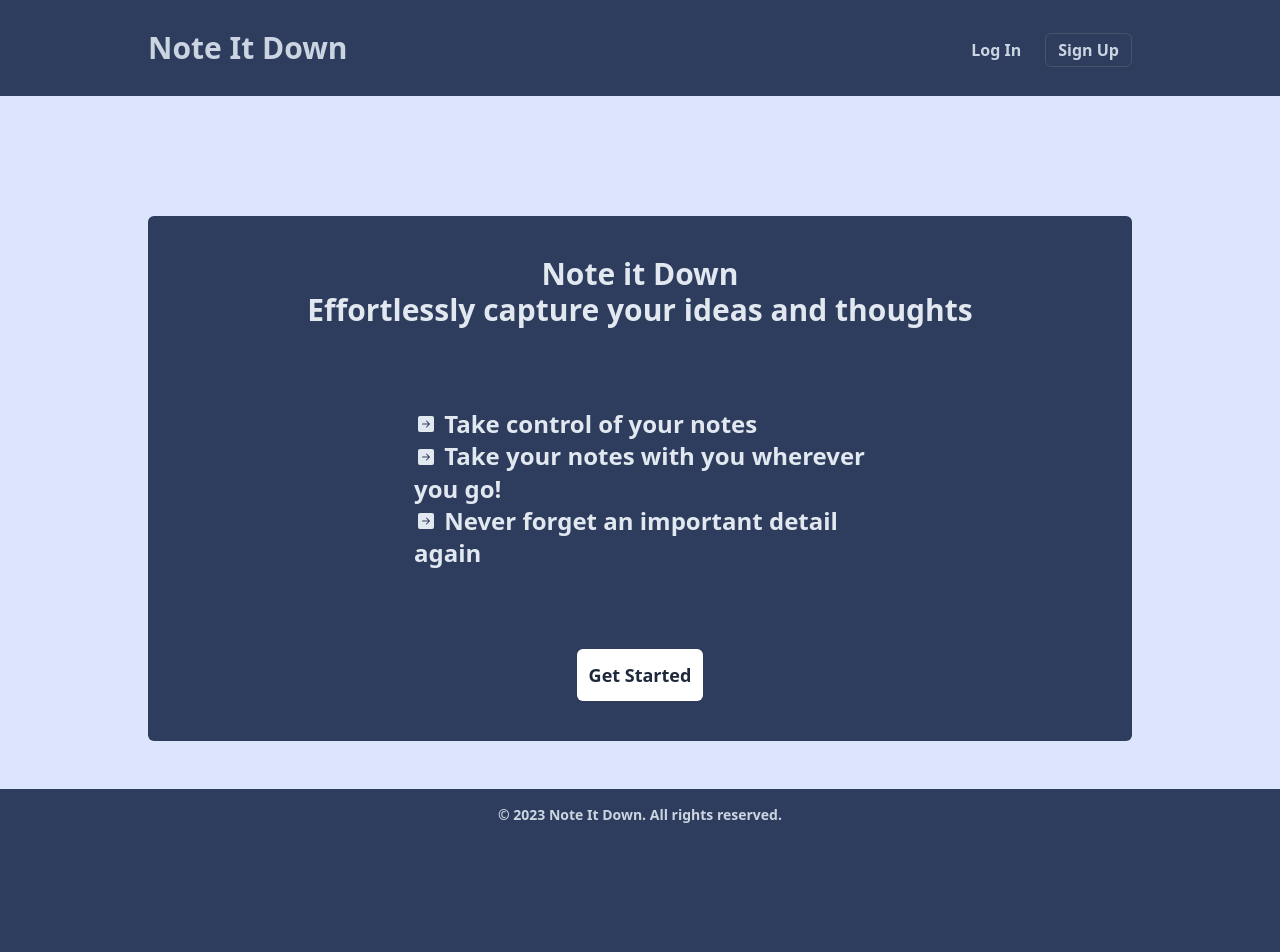
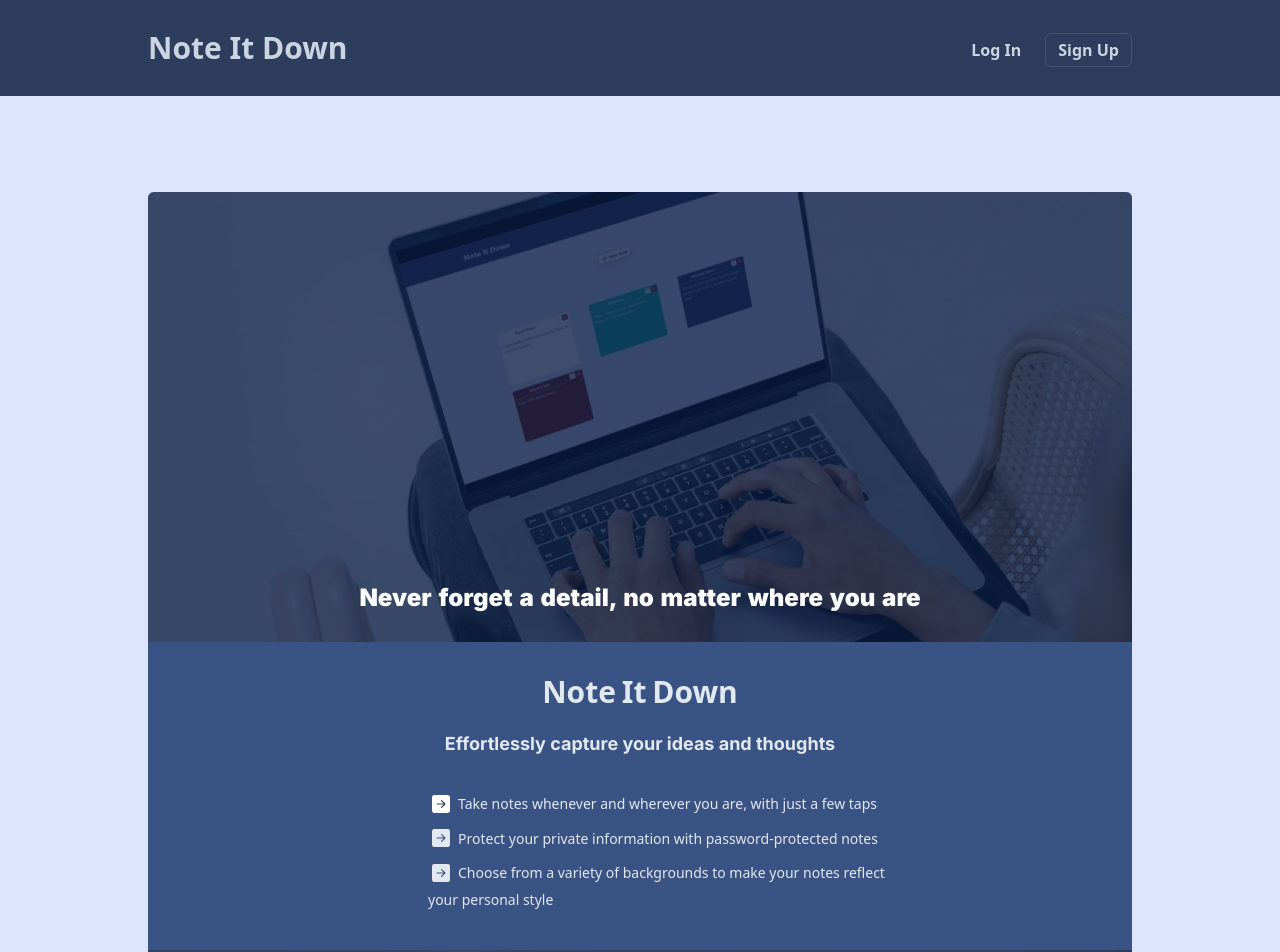
Before and after one commit to argunidem/note-it-down, a React (Create React App) app: page / in a window 1280 px wide. Shown: the top 952 px of the page. Before the commit the page ends 837 px from the top, so only its background shows below. Built offline with nearby package versions, Linux system fonts and the light colour scheme; no server answers.

Commit message:
landing page

```diff
--- a/public/index.html
+++ b/public/index.html
@@ -11,6 +11,12 @@
     />
     <link rel="apple-touch-icon" href="%PUBLIC_URL%/logo192.png" />
     <link rel="manifest" href="%PUBLIC_URL%/manifest.json" />
+    <link rel="preconnect" href="https://fonts.googleapis.com" />
+    <link rel="preconnect" href="https://fonts.gstatic.com" crossorigin />
+    <link
+      href="https://fonts.googleapis.com/css2?family=Inter:wght@100;200;300;400;500;600;700;800;900&display=swap"
+      rel="stylesheet"
+    />
     <title>Note It Down</title>
   </head>
   <body>
--- a/src/components/Create.jsx
+++ b/src/components/Create.jsx
@@ -27,7 +27,7 @@ const Create = ({ fetchNotes }) => {
           exit={{ x: -100, opacity: 0, transition: { duration: 0 } }}
         >
           <button
-            className='pl-2 pr-3 bg-slate-200 text-bluish-gray-200 rounded-md border border-bluish-gray-500 shadow-xl transition duration-200 hover:bg-bluish-gray-500 hover:text-white'
+            className='pl-2 pr-3 bg-white text-bluish-gray-200 rounded-md border border-bluish-gray-500 shadow-xl transition duration-200 hover:bg-bluish-gray-500 hover:text-white'
             onClick={() => setShowForm(true)}
           >
             <IoAddOutline className='inline' size='40px'></IoAddOutline>
--- /dev/null
+++ b/src/components/Landing.jsx
@@ -0,0 +1,61 @@
+import { useNavigate } from 'react-router-dom';
+import { BsArrowRightSquareFill } from 'react-icons/bs';
+
+const Landing = () => {
+  const navigate = useNavigate();
+
+  return (
+    <main className='flex flex-col items-center w-full mx-auto font-semibold sm:font-bold rounded-md bg-bluish-gray-100 text-slate-200'>
+      <div className='relative w-full h-80 mb-8 bg-laptop bg-center bg-cover rounded-t-md lg:h-96 xl:h-[450px]'>
+        <div className='absolute top-0 right-0 bottom-0 left-0 bg-[#0A1D44C7] rounded-t-md'></div>
+        <div className='absolute bottom-7 w-full px-3 text-center text-white text-lg font-inter font-bold [word-spacing:2px] lg:text-2xl lg:font-black'>
+          Never forget a detail, no matter where you are
+        </div>
+      </div>
+      <div className='w-full px-3'>
+        <h2 className='text-center text-2xl font-bold [word-spacing:-2px] lg:text-3xl lg:font-extrabold'>
+          Note It Down
+        </h2>
+        <p className='text-center font-inter bg-bluish-gray-100 mt-5 mb-8 rounded-t-md lg:text-lg'>
+          Effortlessly capture your ideas and thoughts
+        </p>
+        <ul className='px-3 mb-10'>
+          <li className='max-w-xs mx-auto mb-2 md:max-w-sm lg:max-w-md xl:max-w-lg xl:pl-11'>
+            <BsArrowRightSquareFill className='inline m-1 mr-2 text-lg text-white bg-bluish-gray-200' />
+            <span className='text-sm font-normal align-middle'>
+              Take notes whenever and wherever you are, with just a few taps
+            </span>
+          </li>
+          <li className='max-w-xs mx-auto mb-2 md:max-w-sm lg:max-w-md xl:max-w-lg xl:pl-11'>
+            <BsArrowRightSquareFill className='inline m-1 mr-2 text-lg' />
+            <span className='text-sm font-normal align-middle'>
+              Protect your private information with password-protected notes
+            </span>
+          </li>
+          <li className='max-w-xs mx-auto md:max-w-sm lg:max-w-md xl:max-w-lg xl:pl-11'>
+            <BsArrowRightSquareFill className='inline m-1 mr-2 text-lg' />
+            <span className='text-sm font-normal align-middle'>
+              Choose from a variety of backgrounds to make your notes reflect
+              your personal style
+            </span>
+          </li>
+        </ul>
+      </div>
+      <div className='relative w-full h-80 bg-mobile bg-center bg-cover lg:h-96 xl:h-[450px]'>
+        <div className='absolute top-0 right-0 bottom-0 left-0 bg-[#0A1D44C7]'></div>
+        <div className='absolute bottom-7 w-full px-3 text-center text-white text-lg font-inter font-bold [word-spacing:2px] lg:text-2xl lg:font-black'>
+          Take notes on the go with Note It Down
+        </div>
+      </div>
+      <div className='py-4 sm:py-6'>
+        <button
+          onClick={() => navigate('/sign-up')}
+          className='px-4 py-2 font-semibold bg-white text-slate-600 rounded-[3px] duration-300 sm:px-6 sm:text-lg hover:bg-slate-800 hover:text-white'
+        >
+          Get Started
+        </button>
+      </div>
+    </main>
+  );
+};
+export default Landing;
--- a/src/components/Notes.jsx
+++ b/src/components/Notes.jsx
@@ -96,7 +96,7 @@ const Notes = () => {
       {loading ? (
         <Spinner />
       ) : notes && notes.length > 0 ? (
-        <ul className='grid gap-3 justify-items-center sm:grid-cols-2 xl:grid-cols-3 mt-6 pb-24'>
+        <ul className='grid gap-3 sm:gap-y-6 justify-items-center sm:grid-cols-2 xl:grid-cols-3 mt-6 pb-24'>
           {notes.map((note) => (
             <Note
               note={note.data}
--- a/src/components/palette/Palette.jsx
+++ b/src/components/palette/Palette.jsx
@@ -9,8 +9,6 @@ const Palette = ({ showPalette, setShowPalette, theme, setTheme, id }) => {
     try {
       const docRef = doc(db, 'notes', id);
       const docSnap = await getDoc(docRef);
-      console.log(docSnap.data());
-
       await updateDoc(docRef, { ...docSnap.data(), theme });
 
       setShowPalette(false);
--- a/src/pages/Home.jsx
+++ b/src/pages/Home.jsx
@@ -1,11 +1,8 @@
-import { useNavigate } from 'react-router-dom';
+import Landing from '../components/Landing';
 import Notes from '../components/Notes';
 import Spinner from '../components/Spinner';
-import { BsArrowRightSquareFill } from 'react-icons/bs';
 
 const Home = ({ loggedIn, checkingStatus }) => {
-  const navigate = useNavigate();
-
   if (checkingStatus) {
     return <Spinner />;
   }
@@ -15,31 +12,7 @@ const Home = ({ loggedIn, checkingStatus }) => {
       <Notes />
     </main>
   ) : (
-    <main className='-mt-12 xs:mt-6 flex flex-col items-center space-y-11 sm:space-y-20 p-10 w-full mx-auto font-semibold sm:font-bold rounded-md bg-bluish-gray-200 text-slate-200'>
-      <h2 className='text-2xl sm:text-3xl text-center'>
-        Note it Down <br /> Effortlessly capture your ideas and thoughts
-      </h2>
-      <div className='w-full sm:w-5/6 lg:w-1/2 mx-auto'>
-        <p className='texct-xl sm:text-2xl'>
-          <BsArrowRightSquareFill className='inline mb-1 p-1' /> Take control of
-          your notes
-        </p>
-        <p className='texct-xl sm:text-2xl'>
-          <BsArrowRightSquareFill className='inline mb-1 p-1' /> Take your notes
-          with you wherever you go!
-        </p>
-        <p className='texct-xl sm:text-2xl'>
-          <BsArrowRightSquareFill className='inline mb-1 p-1' /> Never forget an
-          important detail again
-        </p>
-      </div>
-      <button
-        onClick={() => navigate('/sign-up')}
-        className='bg-white text-slate-800 p-3 text-center font-bold text-lg rounded-md transition duration-300 hover:bg-slate-800 hover:text-white'
-      >
-        Get Started
-      </button>
-    </main>
+    <Landing />
   );
 };
 export default Home;
--- a/src/pages/Profile.jsx
+++ b/src/pages/Profile.jsx
@@ -83,9 +83,9 @@ const Profile = () => {
             <input
               type='text'
               id='name'
-              className={`px-4 py-1 rounded-md ${
+              className={`px-4 py-1 rounded-md border border-slate-300 ${
                 !changeDetails
-                  ? 'disabled:bg-white'
+                  ? 'disabled:bg-slate-100'
                   : 'font-semibold bg-bluish-gray-100 text-white'
               }`}
               disabled={!changeDetails}
@@ -95,9 +95,9 @@ const Profile = () => {
             <input
               type='text'
               id='email'
-              className={`px-4 py-1 rounded-md ${
+              className={`px-4 py-1 rounded-md border border-slate-300 ${
                 !changeDetails
-                  ? 'disabled:bg-white'
+                  ? 'disabled:bg-slate-100'
                   : 'font-semibold bg-bluish-gray-100 text-white'
               }`}
               disabled={!changeDetails}
--- a/tailwind.config.js
+++ b/tailwind.config.js
@@ -10,6 +10,9 @@ module.exports = {
       xl: '1280px',
       '2xl': '1536px',
     },
+    fontFamily: {
+      inter: ['Inter', 'sans-serif'],
+    },
     extend: {
       colors: {
         'bluish-gray': {
@@ -21,6 +24,10 @@ module.exports = {
         },
         'blue-1000': '#2b4887',
       },
+      backgroundImage: {
+        laptop: "url('/src/assets/laptop.jpg')",
+        mobile: "url('/src/assets/mobile.jpg')",
+      },
     },
   },
   plugins: [],
```
Also changed, not shown: src/assets/laptop.jpg (added), src/assets/mobile.jpg (added).
